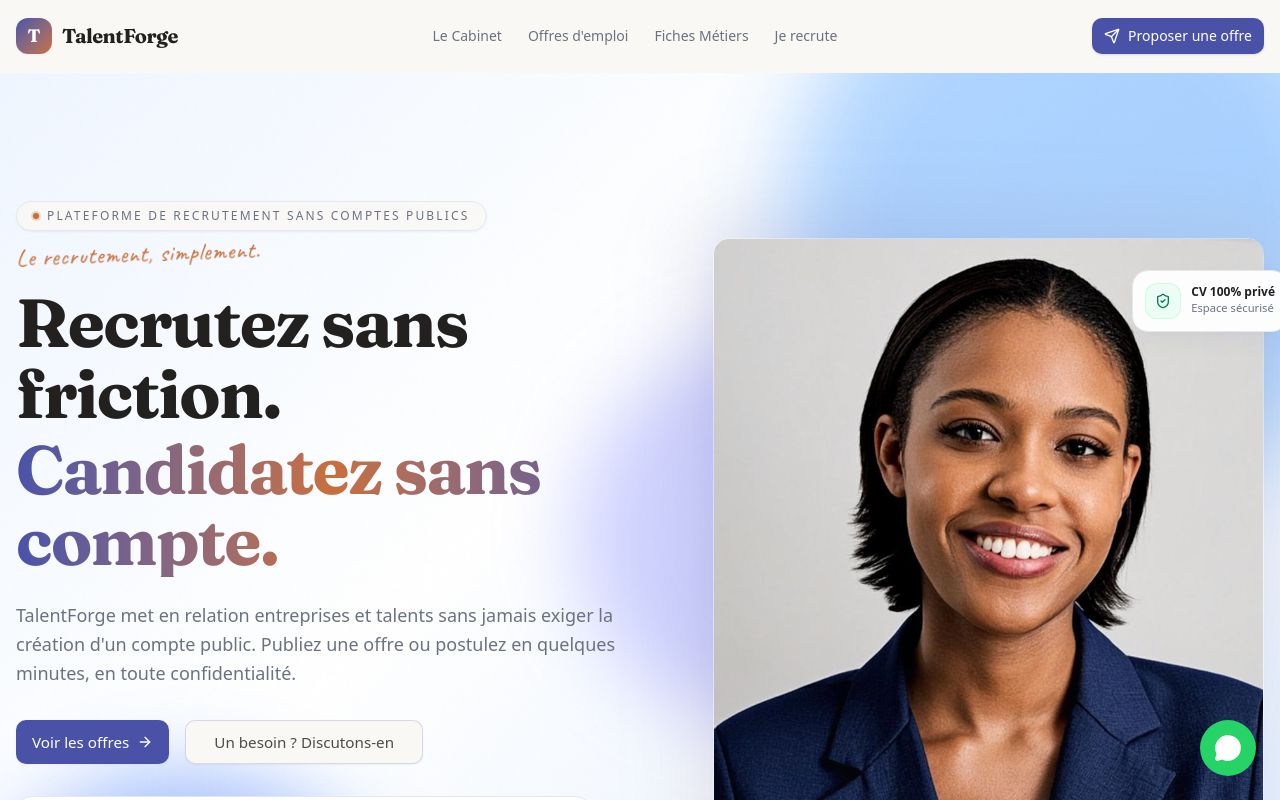
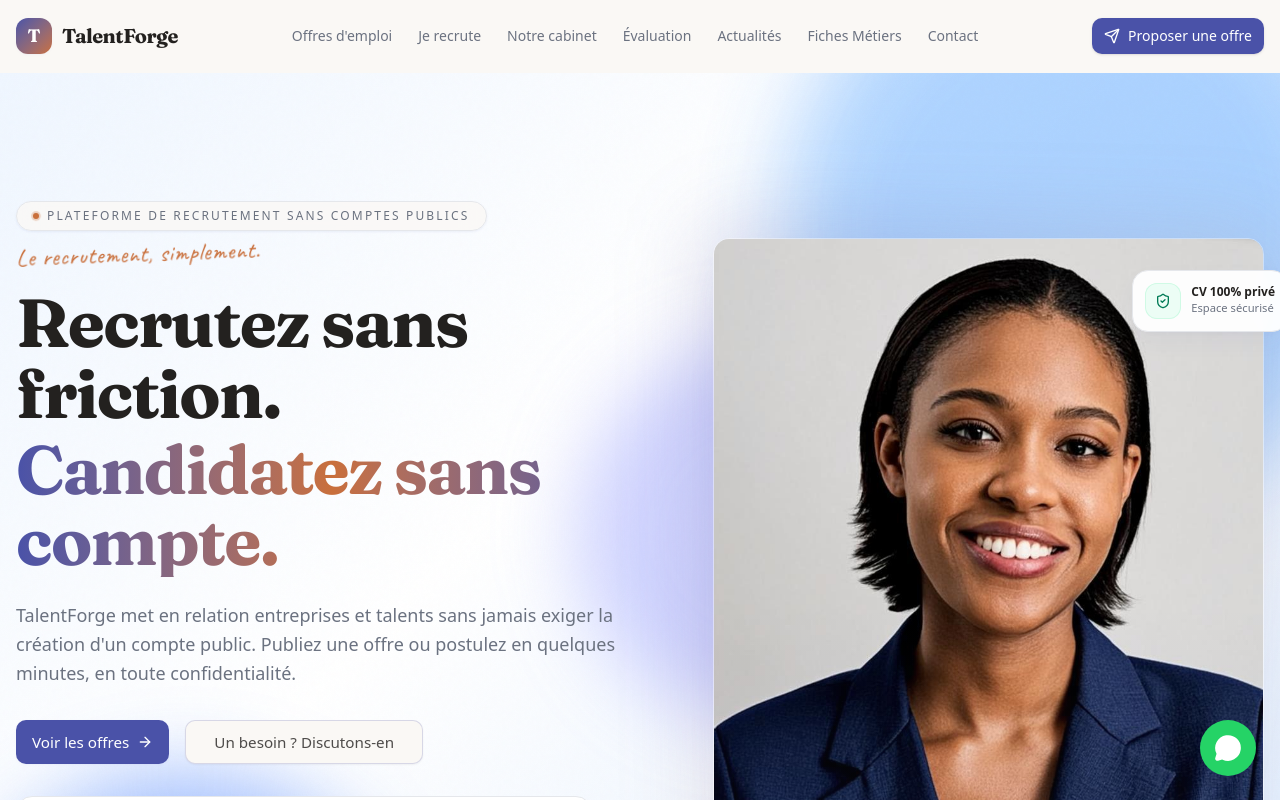
Before and after one commit to travaileinsof-web/recrutement, a Next.js app: page / in a window 1280 px wide. Shown: the top 800 px of the page. Built offline with nearby package versions, Linux system fonts and the light colour scheme; no server answers; the database is empty.

Commit message:
feat(nav): Add all 7 menu entries to header (Evaluation, Blog, Contact)

```diff
--- a/src/components/site-header.tsx
+++ b/src/components/site-header.tsx
@@ -3,16 +3,19 @@
 import * as React from 'react'
 import Link from 'next/link'
 import { usePathname } from 'next/navigation'
-import { Menu, Briefcase, Send, Eye, Home } from 'lucide-react'
+import { Menu, Briefcase, Send, Eye, Home, Star, Newspaper, Mail, Users } from 'lucide-react'
 import { Button } from '@/components/ui/button'
 import { Sheet, SheetContent, SheetTrigger, SheetTitle, SheetClose, SheetDescription } from '@/components/ui/sheet'
 import { cn } from '@/lib/utils'
 
 const NAV = [
-  { href: '/a-propos', label: 'Le Cabinet', icon: Home },
-  { href: '/offres', label: 'Offres d\'emploi', icon: Briefcase },
-  { href: '/fiches-metiers', label: 'Fiches Métiers', icon: Eye },
-  { href: '/je-recrute', label: 'Je recrute', icon: Send },
+  { href: '/offres',        label: 'Offres d\'emploi',  icon: Briefcase },
+  { href: '/je-recrute',   label: 'Je recrute',         icon: Users },
+  { href: '/a-propos',     label: 'Notre cabinet',      icon: Home },
+  { href: '/evaluation',   label: 'Évaluation',         icon: Star },
+  { href: '/blog',         label: 'Actualités',         icon: Newspaper },
+  { href: '/fiches-metiers', label: 'Fiches Métiers',   icon: Eye },
+  { href: '/contact',      label: 'Contact',            icon: Mail },
 ] as const
 
 export function SiteHeader() {
```
Also changed, not shown: 1 other file (tests, documents, lock files or other folders).
